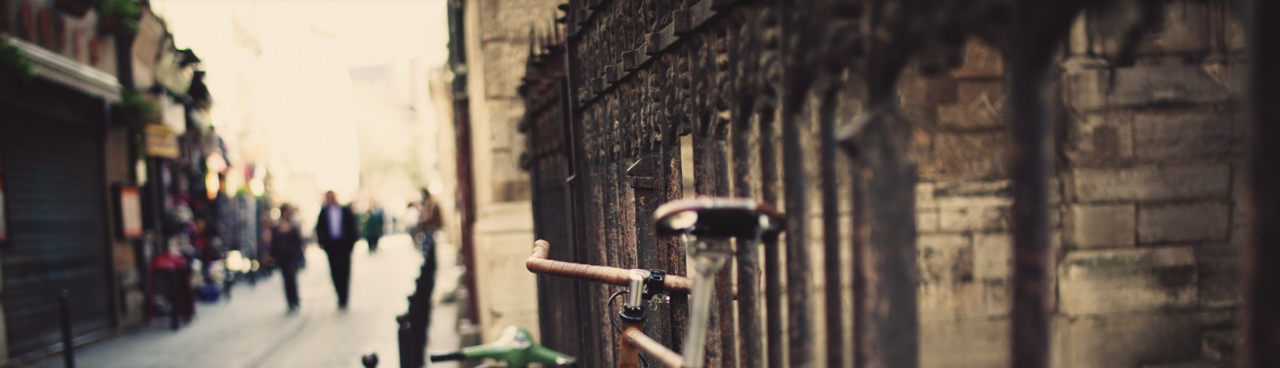
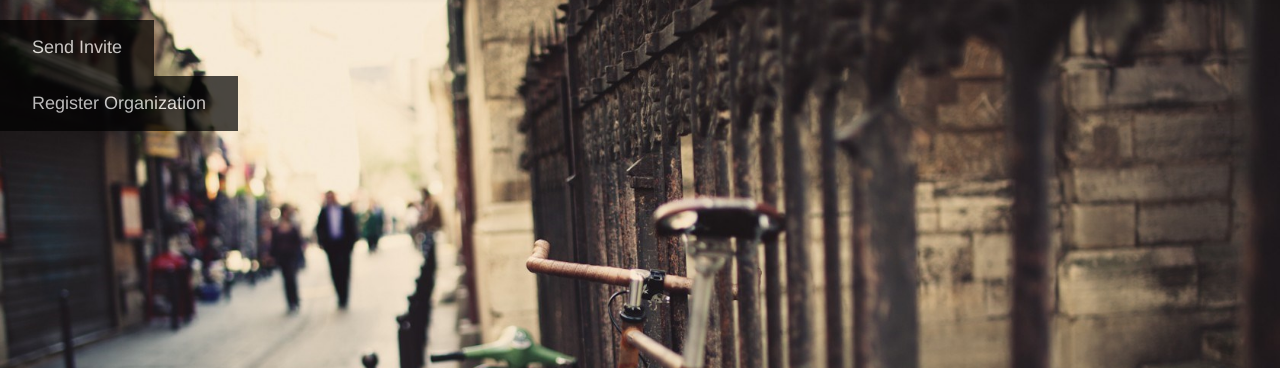
Before and after one commit to satishcj/Online-Meeting-Dash-Board, a PHP site: page /home.php in a window 1280 px wide. Shown: the part 52-420 px from the top of the page. Run offline with PHP 8.4, Linux system fonts and the light colour scheme.

Commit message:
Update home.php

```diff
--- a/home.php
+++ b/home.php
@@ -55,6 +55,40 @@ session_start();
             </div>
         </nav>
     </header>
+    <form method="get" action="/onlinemeeting/invite.php">
+        <div class="container-con" style="opacity: 0.7;">
+            <div class="container-btn">
+                <button type="sumbit"
+                    style="background-color: #000; /* Green */
+                    border: none;
+                    color: white;
+                    padding: 15px 32px;
+                    text-align: center;
+                    text-decoration: none;
+                    display: inline-block;
+                    font-size: 18px;">
+                    Send Invite
+                </button>
+            </div>
+        </div>
+    </form>
+    <form method="get" action="\onlinemeeting/registerorg.php">
+        <div class="container-con" style="opacity: 0.7;">
+            <div class="container-btn">
+                <button type="sumbit"
+                    style="background-color: #000; /* Green */
+                    border: none;
+                    color: white;
+                    padding: 15px 32px;
+                    text-align: center;
+                    text-decoration: none;
+                    display: inline-block;
+                    font-size: 18px;">
+                    Register Organization
+                </button>
+            </div>
+        </div>
+    </form>
     <script src="assets/js/jquery.min.js"></script>
     <script src="assets/bootstrap/js/bootstrap.min.js"></script>
 </body>
```
